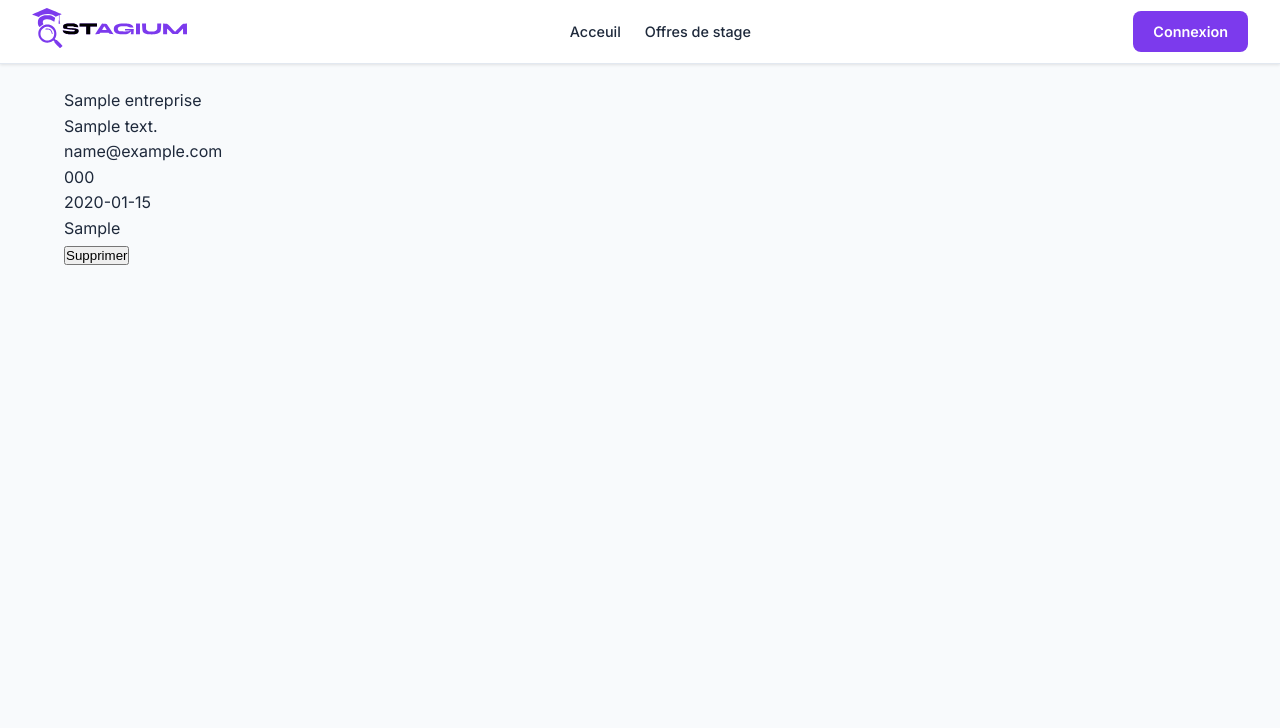
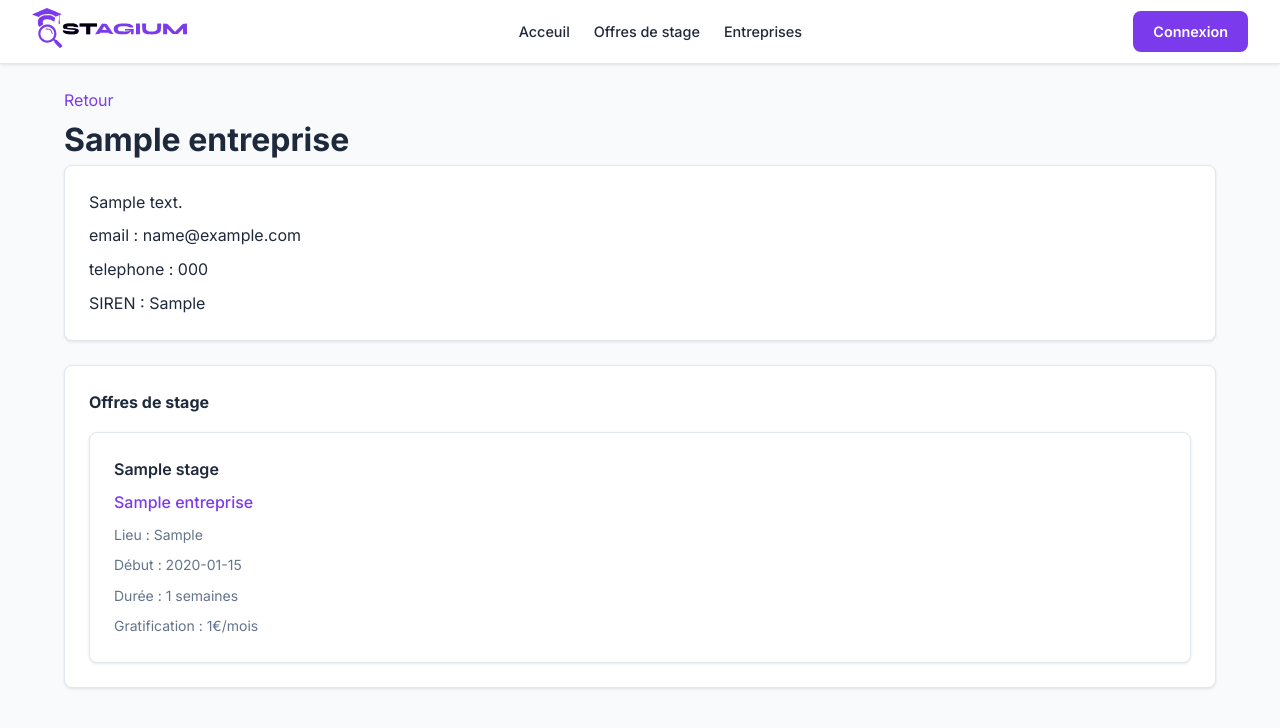
Before and after one commit to Mulooooo/Stagium, a PHP site: page /companies/show?id=1 in a window 1280 px wide. Shown: the top 728 px of the page. Run offline with PHP 8.4, Linux system fonts and the light colour scheme; tables that the repository leaves empty hold one stand-in row (values such as "Sample post").

Commit message:
feat: improve company show page with offers listing

```diff
--- a/src/Controllers/CompanyController.php
+++ b/src/Controllers/CompanyController.php
@@ -22,7 +22,10 @@ class CompanyController extends Controller{
         }
         $comanyModel = new CompanyModel();
         $company = $comanyModel->findById($id);
-        $this->render("companies/show.html.twig", ['company' => $company]);
+
+        $offerModel = new \App\Models\OfferModel();
+        $offers = $offerModel->getOffersByCompany($id);
+        $this->render("companies/show.html.twig", ['company' => $company, 'offers' => $offers]);
     }
     public function create(){
         if ($_SERVER['REQUEST_METHOD'] === 'POST') {
--- a/src/Models/OfferModel.php
+++ b/src/Models/OfferModel.php
@@ -59,6 +59,21 @@ class OfferModel extends Model{
         }
         return $offer;
     }
+
+    public function getOffersByCompany(int $companyId): array {
+        $stmt = $this->db->prepare("
+            SELECT OFFRE_STAGE.id, OFFRE_STAGE.titre, OFFRE_STAGE.gratification,
+                OFFRE_STAGE.date_debut, OFFRE_STAGE.duree_semaines,
+                ENTREPRISE.nom, SITE_ENTREPRISE.ville
+            FROM OFFRE_STAGE
+            JOIN SITE_ENTREPRISE ON OFFRE_STAGE.site_entreprise_id = SITE_ENTREPRISE.id
+            JOIN ENTREPRISE ON SITE_ENTREPRISE.entreprise_id = ENTREPRISE.id
+            WHERE ENTREPRISE.id = :id AND OFFRE_STAGE.est_active = 1
+        ");
+        $stmt->execute([':id' => $companyId]);
+        return $stmt->fetchAll();
+    }
+
     public function getSites() {
         $stmt = $this->db->prepare("SELECT SITE_ENTREPRISE.id, SITE_ENTREPRISE.nom_site, ENTREPRISE.nom FROM SITE_ENTREPRISE JOIN ENTREPRISE ON SITE_ENTREPRISE.entreprise_id = ENTREPRISE.id ORDER BY ENTREPRISE.nom;");
         $stmt->execute();
--- a/templates/base.html.twig
+++ b/templates/base.html.twig
@@ -23,6 +23,7 @@
             <ul>
                 <li><a href="/">Acceuil</a></li>
                 <li><a href="/offers">Offres de stage</a></li>
+                <li><a href="/companies">Entreprises</a></li>
             </ul>
         </nav>
     </aside>
@@ -38,6 +39,7 @@
             <ul>
                 <li><a href="/">Acceuil</a></li>
                 <li><a href="/offers">Offres de stage</a></li>
+                <li><a href="/companies">Entreprises</a></li>
             </ul>
         </nav>
         <div class="header__actions">
--- a/templates/companies/show.html.twig
+++ b/templates/companies/show.html.twig
@@ -1,18 +1,35 @@
 {% extends 'base.html.twig' %}
-{% block title %}
-    Entreprises
+{% block title %}{{ company.nom }}{% endblock %}
+{% block content %}
+<a href="/companies">Retour</a>
+<div class="page-header">
+    <h1>{{ company.nom }}</h1>
+</div>
+
+<div class="offer-detail">
+    <p class="offer-detail__company">{{ company.description }}</p>
+    <p class="offer-detail__location">email : {{ company.email }}</p>
+    <p class="offer-detail__date">telephone : {{ company.telephone }}</p>
+    <p class="offer-detail__duration">SIREN : {{ company.siren }}</p>
+    {% if user_role in ['pilote', 'administrateur'] %}
+    <div class="offer-detail__actions">
+        <a href="/companies/edit?id={{ company.id }}" class="btn btn--primary">Modifier</a>
+        <form method="post" action="/companies/delete">
+            <input type="hidden" name="id" value="{{ company.id }}">
+            <button type="submit" class="btn btn--danger">Supprimer</button>
+        </form>
+    </div>
+    {% endif %}
+</div>
+
+<div class="content-card">
+    <h2 class="content-card__title">Offres de stage</h2>
+    {% if offers is defined and offers %}
+        {% for offer in offers %}
+            {% include 'components/offer_card.html.twig' with { offer: offer } %}
+        {% endfor %}
+    {% else %}
+        <p>Aucune offre disponible pour cette entreprise.</p>
+    {% endif %}
+</div>
 {% endblock %}
-{% block content %}
-    <div>
-    <p>{{ company.nom }}</p>
-    <p>{{ company.description }}</p>
-    <p>{{ company.email }}</p>
-    <p>{{ company.telephone }}</p>
-    <p>{{ company.date_creation }}</p>
-    <p>{{ company.siren }}</p>
-    <form method="post" action="/companies/delete">
-        <input type="hidden" name="id" value="{{ company.id }}">
-        <button type="submit">Supprimer</button>
-    </form>
-    </div>
-{% endblock %}
```
